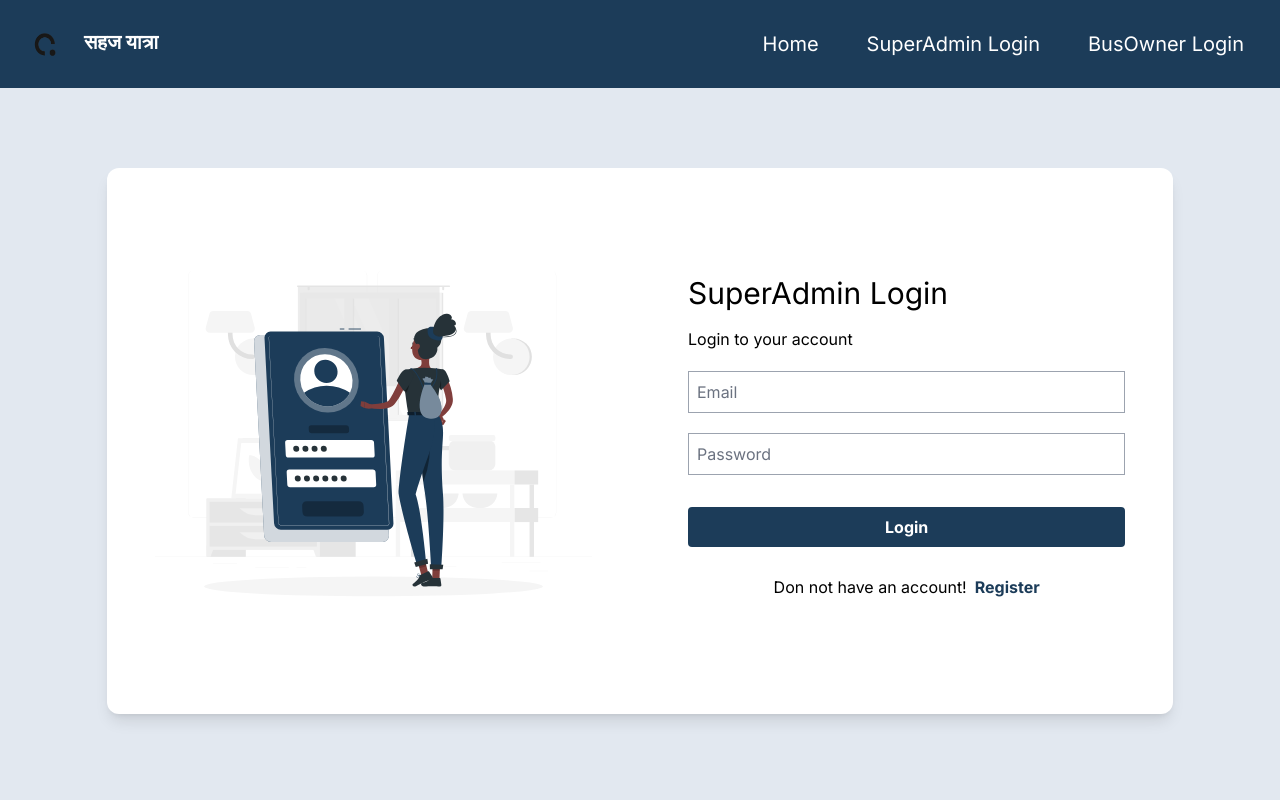
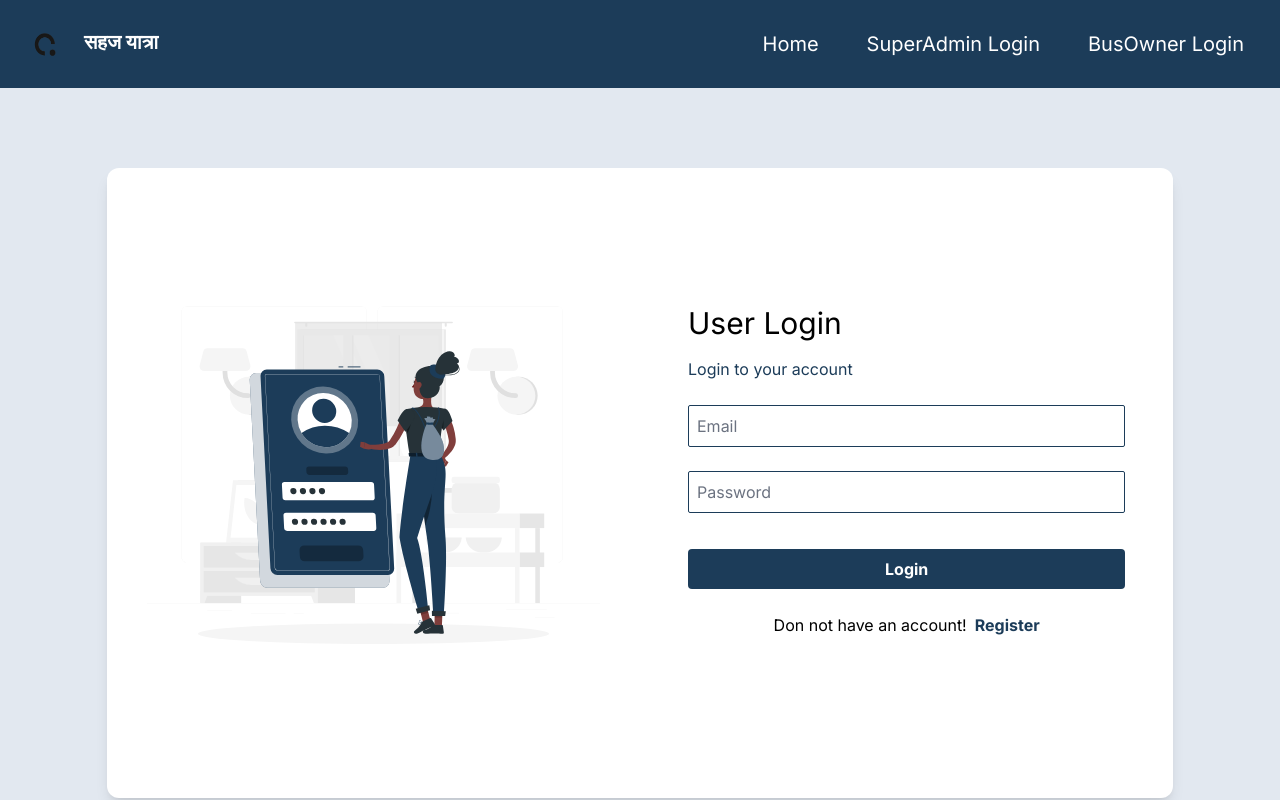
Before and after one commit to PramisGrg/Sahaj-Yatra, a Next.js app: page /auth/login/userlogin in a window 1280 px wide. Shown: the top 800 px of the page. Built offline with nearby package versions, Linux system fonts and the light colour scheme.

Commit message:
small changes

```diff
--- a/app/auth/login/userlogin/page.js
+++ b/app/auth/login/userlogin/page.js
@@ -3,6 +3,7 @@ import Navbar from "@/components/Navbar";
 import Image from "next/image";
 import Login from "@/public/assets/Login.svg";
 import Link from "next/link";
+import Footer from "@/components/Footer";
 
 const page = () => {
   return (
@@ -11,41 +12,41 @@ const page = () => {
       <section className="min-h-screen py-20 bg-slate-200">
         <div className="container mx-auto">
           <div className="items-center flex flex-col md:flex-row w-10/12 bg-white rounded-xl mx-auto shadow-lg">
-            <div className="w-full md:w-1/2 flex flex-col items-center justify-center p-12">
+            <div className="w-full md:w-1/2 flex flex-col items-center justify-center p-10">
               <Image
-                className="w-[450px] h-[450px]"
-                alt="Sajha Bus"
+                className="w-[550px] h-[550px]"
+                alt="Login picture"
                 src={Login}
               />
             </div>
-            <div className="w-full md:w-1/2 py-16 px-12">
-              <h2 className="text-3xl mb-4">SuperAdmin Login</h2>
-              <p className="mb-4">Login to your account</p>
+            <div className="w-full md:w-1/2 px-12">
+              <h2 className="text-3xl mb-4">User Login</h2>
+              <p className="text-primary mb-4">Login to your account</p>
               <form>
-                <div className="mt-5">
+                <div className="mt-6">
                   <input
                     type="text"
                     placeholder="Email"
-                    className="border border-gray-400 p-2 w-full"
+                    className="border rounded-sm border-primary p-2 w-full"
                     name="email"
                   ></input>
                 </div>
-                <div className="mt-5">
+                <div className="mt-6">
                   <input
                     type="password"
                     placeholder="Password"
-                    className="border border-gray-400 p-2 w-full"
+                    className="border rounded-sm border-primary p-2 w-full"
                     name="password"
                   ></input>
                 </div>
-                <div className="mt-5">
+                <div className="mt-6">
                   <button
                     type="submit"
-                    className="w-full bg-primary text-white hover:text-secondary font-bold py-2 px-4 mt-3 rounded items-center my-2 hover:scale-105 duration-300"
+                    className="w-full bg-primary text-white hover:text-secondary font-bold p-2 mt-3 rounded items-center hover:scale-105 duration-300"
                   >
                     Login
                   </button>
-                  <p className="flex justify-center py-2 px-4 mt-3 items-center">
+                  <p className="flex justify-center my-6 items-center">
                     Don not have an account!
                     <Link
                       className="text-primary hover:text-secondary font-bold ml-2"
@@ -60,6 +61,7 @@ const page = () => {
           </div>
         </div>
       </section>
+      <Footer />
     </div>
   );
 };
```
